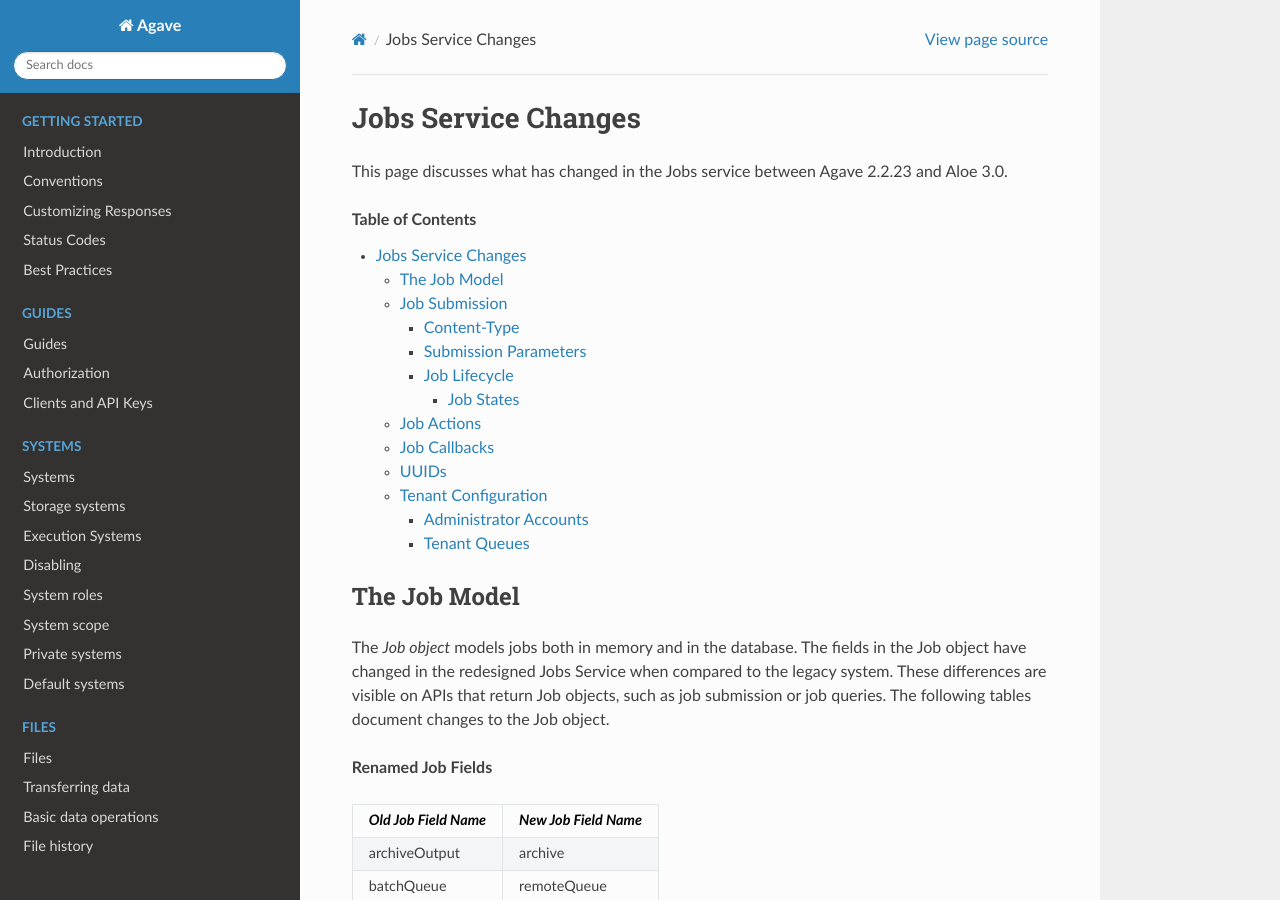
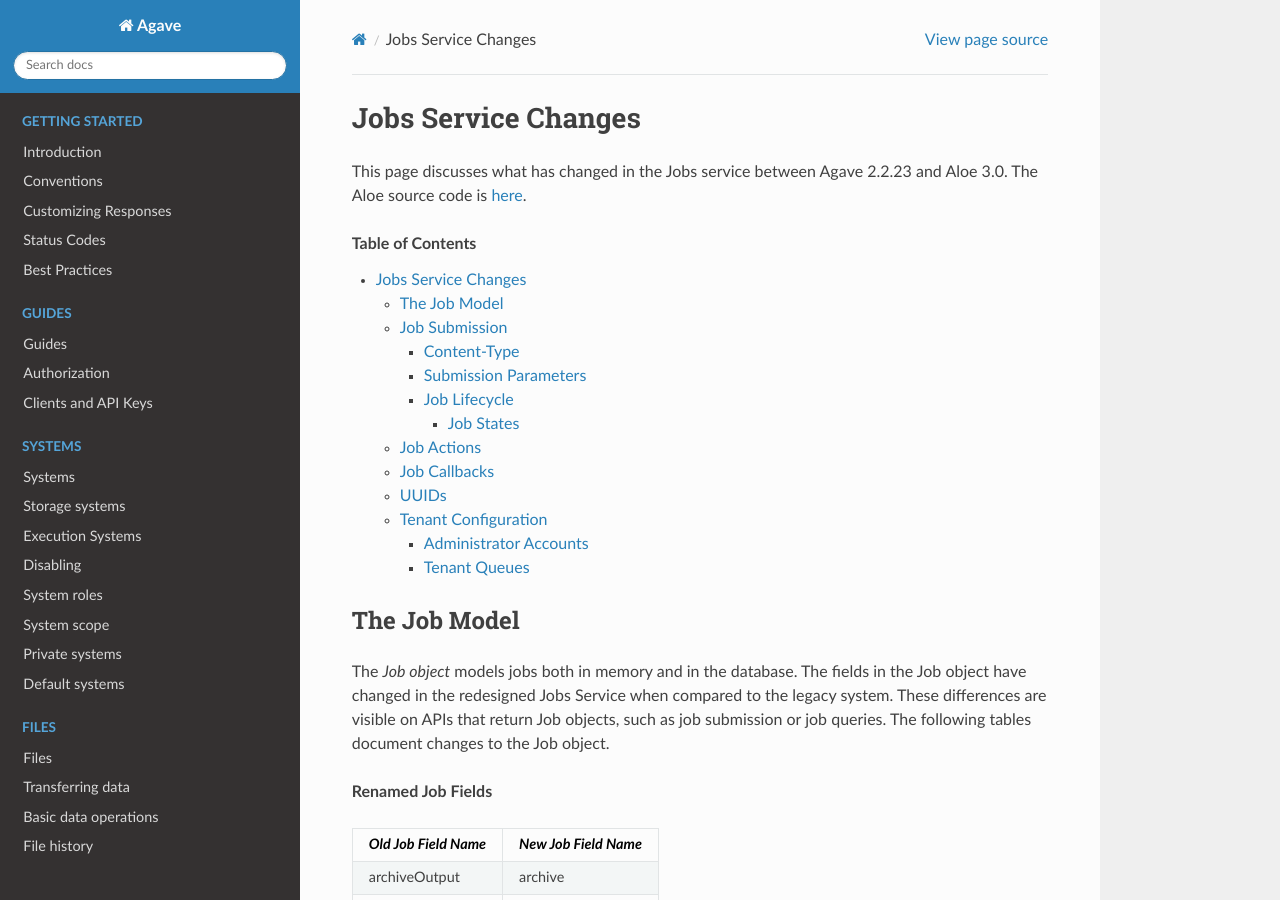
Before and after one commit to TACC-Cloud/agave-docs, a Sphinx documentation site: the page built from docs/agave/guides/jobs/aloe-job-changes.rst, in a window 1280 px wide and 900 px high. Built offline with Sphinx 7.4.7 and the Read the Docs theme 2.0.0, drawn with Linux system fonts in a browser that asks for light colours.

Commit message:
added source code link

```diff
--- a/docs/agave/guides/jobs/aloe-job-architecture.rst
+++ b/docs/agave/guides/jobs/aloe-job-architecture.rst
@@ -107,7 +107,7 @@ This message routing algorithm allows requests to be segregated by workload char
 Asynchronous Communication
 """"""""""""""""""""""""""
 
-The first thing a job worker thread does when it reads in a job submission message is to spawn a *job-specific command thread* to handle asynchronous communication to that job.  The command thread creates a temporary *job-specific command topic* and waits for asynchronous messages to be sent to the job.  The most common message sent to a job is a cancellation message, usually originating from a REST call sent by the user that originally submitted the job.  The command thread delivers messages through shared memory to its parent worker thread, which is then takes action on the job it's processing.  To cover cases when jobs are in recovery and not assigned a worker, asynchronous messages destine for jobs are also sent to the *recovery queue* so they can be acted upon by `Tenant Recovery Readers`_.
+The first thing a job worker thread does when it reads in a job submission message is to spawn a *job-specific command thread* to handle asynchronous communication to that job.  The command thread creates a temporary *job-specific command topic* and waits for asynchronous messages to be sent to the job.  The most common message sent to a job is a cancellation message, usually originating from a REST call sent by the user that originally submitted the job.  The command thread delivers messages through shared memory to its parent worker thread, which then takes action on the job it's processing.  To cover cases when jobs are in recovery and not assigned a worker, asynchronous messages destine for jobs are also sent to the *recovery queue* so they can be acted upon by `Tenant Recovery Readers`_.
 
 In addition to the command topic, the Jobs service designates an *events topic* for each tenant.  The idea is that different system components can write well-defined events to the topic and interested parties can subscribe to the topic to receive some subset of those events.  Eventually, a REST API will be developed to allow external subscriptions to the events topic.  *The events topic is not used in the initial Jobs service release.*
 
--- a/docs/agave/guides/jobs/aloe-job-changes.rst
+++ b/docs/agave/guides/jobs/aloe-job-changes.rst
@@ -1,7 +1,7 @@
 Jobs Service Changes
 ====================
 
-This page discusses what has changed in the Jobs service between Agave 2.2.23 and Aloe 3.0.
+This page discusses what has changed in the Jobs service between Agave 2.2.23 and Aloe 3.0.  The Aloe source code is `here <https://bitbucket.org/tacc-cic/aloe/src/master/>`_.
 
 .. contents:: Table of Contents
 
```
